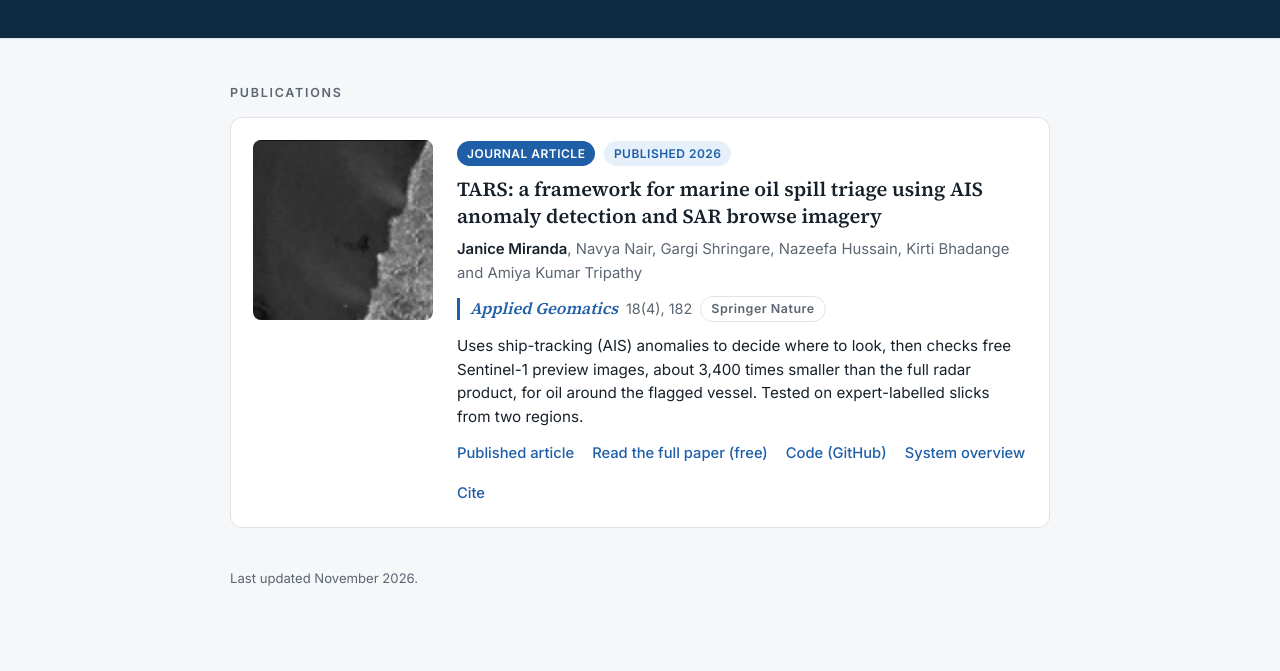
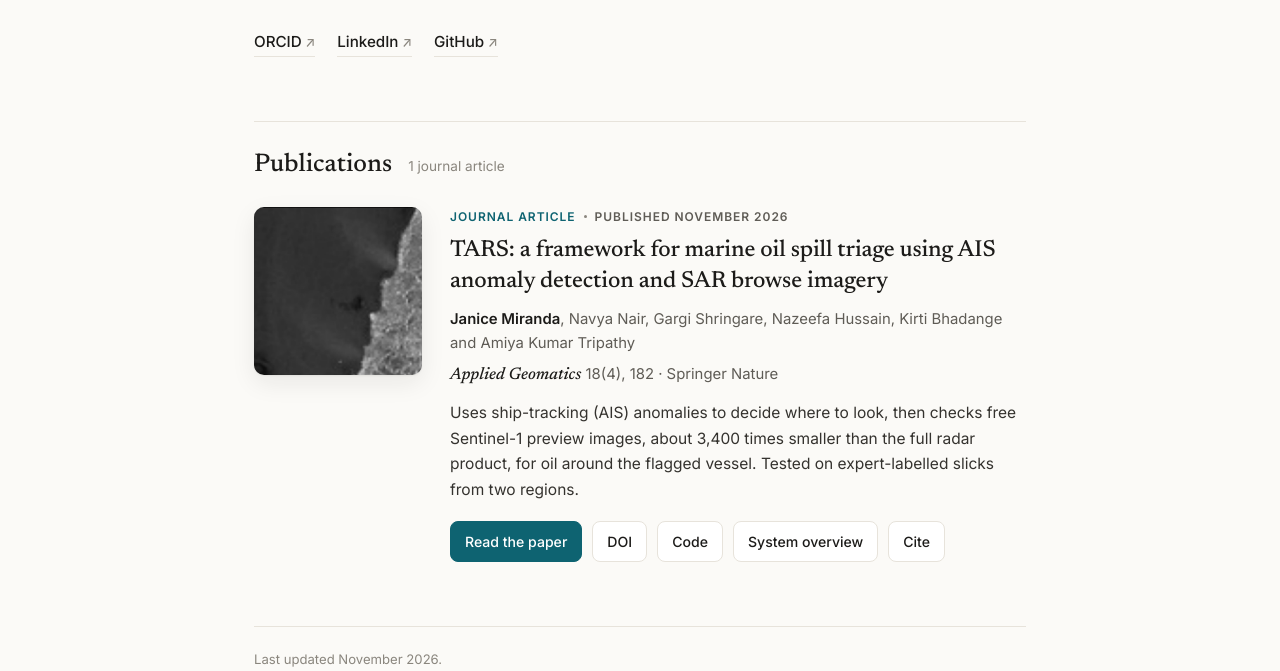
Before and after one commit to a-student-for-life/Research_Papers, a plain HTML site: page index.html in a window 1280 px wide. Shown: the part 222-893 px from the top of the page. Drawn offline with Linux system fonts and the light colour scheme.

Commit message:
Light editorial redesign

```diff
--- a/index.html
+++ b/index.html
@@ -3,6 +3,8 @@
 <head>
 <meta charset="utf-8">
 <meta name="viewport" content="width=device-width, initial-scale=1">
+<meta name="color-scheme" content="light">
+<meta name="theme-color" content="#fbfaf7">
 <title>Janice Miranda</title>
 <meta name="description" content="Janice Miranda: publications.">
 <!-- Link previews (LinkedIn, WhatsApp, X) -->
@@ -29,80 +31,91 @@
 <meta name="citation_doi" content="10.1007/s12518-026-00837-5">
 <link rel="preconnect" href="https://fonts.googleapis.com">
 <link rel="preconnect" href="https://fonts.gstatic.com" crossorigin>
-<link href="https://fonts.googleapis.com/css2?family=Inter:wght@400;500;600&family=Source+Serif+4:opsz,wght@8..60,400;8..60,600&display=swap" rel="stylesheet">
+<link href="https://fonts.googleapis.com/css2?family=Inter:wght@400;500;600&family=Newsreader:ital,opsz,wght@0,6..72,400;0,6..72,500;1,6..72,400;1,6..72,500&display=swap" rel="stylesheet">
 <style>
   :root {
-    --bg: #f6f7f8; --text: #16202a; --muted: #5b6672; --line: #dfe3e8;
-    --card: #ffffff; --band: #0f2a43; --band-text: #ffffff; --band-muted: #b9c8d8;
-    --accent: #1f5fa8; --pill: rgba(255,255,255,0.12); --pill-hover: rgba(255,255,255,0.22);
-    --tag-bg: #e6f0fa; --tag-text: #1f5fa8;
-  }
-  @media (prefers-color-scheme: dark) {
-    :root { --bg: #0e1318; --text: #e6eaee; --muted: #9aa6b2; --line: #26303a;
-            --card: #151c23; --band: #0b1e30; --accent: #7fb0ea;
-            --tag-bg: #1b2d42; --tag-text: #9cc4f0; }
+    color-scheme: light;
+    --paper: #fbfaf7; --ink: #1c1b19; --soft: #5f5c56; --faint: #8a867e; --rule: #e7e3db;
+    --ocean: #0e6371; --ocean-deep: #0a4a55; --ocean-wash: #e8f2f2; --card: #ffffff;
   }
   * { box-sizing: border-box; }
-  body { margin: 0; background: var(--bg); color: var(--text);
-         font: 16px/1.6 "Inter", system-ui, -apple-system, "Segoe UI", sans-serif; }
-  a { color: var(--accent); text-decoration: none; }
-  a:hover { text-decoration: underline; }
-  .wrap { max-width: 860px; margin: 0 auto; padding: 0 20px; }
+  html { background: var(--paper); }
+  body { margin: 0; background: var(--paper); color: var(--ink);
+         font: 16px/1.65 "Inter", system-ui, -apple-system, "Segoe UI", sans-serif;
+         -webkit-font-smoothing: antialiased; }
+  a { color: var(--ocean); text-decoration: none; }
+  .wrap { max-width: 820px; margin: 0 auto; padding: 0 24px; }
 
-  header { background: var(--band); color: var(--band-text); padding: 64px 0 52px; border-bottom: 1px solid var(--line); }
-  h1 { font: 600 2.6rem/1.15 "Source Serif 4", Georgia, serif; margin: 0 0 8px; letter-spacing: -0.01em; }
-  .role { color: var(--band-muted); margin: 0 0 24px; font-size: 1.05rem; }
-  .links { display: flex; flex-wrap: wrap; gap: 10px; }
-  .links a { color: var(--band-text); background: var(--pill); border-radius: 999px;
-             padding: 7px 16px; font-size: 0.9rem; font-weight: 500; }
-  .links a:hover { background: var(--pill-hover); text-decoration: none; }
+  /* Header */
+  header { padding: 88px 0 40px; }
+  .eyebrow { font-size: 0.78rem; font-weight: 600; letter-spacing: 0.16em; text-transform: uppercase;
+             color: var(--ocean); margin: 0 0 14px; }
+  h1 { font: 500 clamp(2.6rem, 7vw, 3.6rem)/1.05 "Newsreader", Georgia, serif; letter-spacing: -0.02em; margin: 0 0 14px; }
+  .role { color: var(--soft); font-size: 1.05rem; margin: 0 0 26px; max-width: 34em; }
+  .links { display: flex; flex-wrap: wrap; gap: 6px 22px; font-size: 0.95rem; font-weight: 500; }
+  .links a { color: var(--ink); border-bottom: 1px solid var(--rule); padding-bottom: 2px; transition: border-color .15s, color .15s; }
+  .links a:hover { color: var(--ocean); border-color: var(--ocean); }
+  .links a::after { content: " \2197"; color: var(--faint); font-size: 0.85em; }
 
-  main.wrap { padding: 48px 20px 72px; }
-  h2 { font: 600 0.78rem/1 "Inter", sans-serif; text-transform: uppercase; letter-spacing: 0.14em;
-       color: var(--muted); margin: 0 0 18px; }
+  /* Section */
+  main { padding: 8px 0 80px; }
+  .section-head { display: flex; align-items: baseline; gap: 16px; border-top: 1px solid var(--rule);
+                  padding-top: 28px; margin: 24px 0 26px; }
+  h2 { font: 500 1.6rem/1.2 "Newsreader", Georgia, serif; margin: 0; }
+  .count { color: var(--faint); font-size: 0.85rem; }
 
-  .pub { display: grid; grid-template-columns: 180px 1fr; gap: 24px; background: var(--card);
-         border: 1px solid var(--line); border-radius: 12px; padding: 22px; }
-  .pub img { width: 180px; height: 180px; object-fit: cover; border-radius: 8px; display: block; }
-  .tag { display: inline-block; background: var(--tag-bg); color: var(--tag-text); font-size: 0.75rem;
-         font-weight: 600; letter-spacing: 0.04em; border-radius: 999px; padding: 3px 10px; margin-bottom: 10px; }
-  .tag-type { background: var(--accent); color: var(--card); margin-right: 4px; }
-  .pub-title { font: 600 1.25rem/1.35 "Source Serif 4", Georgia, serif; margin: 0 0 8px; }
-  .pub-meta { color: var(--muted); font-size: 0.93rem; margin: 0 0 3px; }
-  .pub-meta strong { color: var(--text); font-weight: 600; }
-  .pub-venue { margin: 10px 0 0; display: flex; flex-wrap: wrap; align-items: center; gap: 8px; }
-  .journal { font: italic 600 1.02rem/1.3 "Source Serif 4", Georgia, serif; color: var(--accent);
-             border-left: 3px solid var(--accent); padding-left: 10px; }
-  .publisher { font-size: 0.78rem; font-weight: 600; letter-spacing: 0.04em; color: var(--muted);
-               border: 1px solid var(--line); border-radius: 999px; padding: 2px 10px; }
-  .summary { margin: 12px 0 0; font-size: 0.95rem; line-height: 1.55; }
-  .cite { margin-top: 14px; }
-  .cite summary { cursor: pointer; display: inline-block; font-size: 0.92rem; font-weight: 500; color: var(--accent); list-style: none; }
-  .cite summary::-webkit-details-marker { display: none; }
-  .cite-box { position: relative; margin-top: 10px; }
-  .cite pre { margin: 0; padding: 40px 16px 14px; background: var(--bg); border: 1px solid var(--line); border-radius: 8px;
-              font: 0.78rem/1.5 ui-monospace, SFMono-Regular, Menlo, Consolas, monospace; white-space: pre-wrap; overflow-wrap: anywhere; }
-  .copy { position: absolute; top: 8px; right: 8px; font: 500 0.78rem/1 "Inter", sans-serif; color: var(--accent);
-          background: var(--card); border: 1px solid var(--line); border-radius: 6px; padding: 6px 10px; cursor: pointer; }
-  .pub-links { margin-top: 14px; display: flex; flex-wrap: wrap; gap: 8px 18px; font-size: 0.92rem; font-weight: 500; }
-  .pub-links span { color: var(--muted); font-weight: 400; }
-  .cite-text { font-size: 0.86rem; line-height: 1.5; margin: 10px 0 8px; overflow-wrap: anywhere; }
-  .vol { font-size: 0.9rem; color: var(--muted); }
-  .note { color: var(--muted); font-size: 0.8rem; margin: 14px 0 0; }
+  /* Publication */
+  .pub { display: grid; grid-template-columns: 168px 1fr; gap: 28px; }
+  .thumb { display: block; border-radius: 10px; overflow: hidden; aspect-ratio: 1 / 1;
+           box-shadow: 0 1px 2px rgba(28,27,25,.06), 0 8px 24px rgba(28,27,25,.08); }
+  .thumb img { width: 100%; height: 100%; object-fit: cover; display: block; transition: transform .3s; }
+  .thumb:hover img { transform: scale(1.04); }
+  .kicker { display: flex; flex-wrap: wrap; gap: 8px; align-items: center; margin: 0 0 10px; font-size: 0.75rem;
+            font-weight: 600; letter-spacing: 0.08em; text-transform: uppercase; }
+  .kicker .type { color: var(--ocean); }
+  .kicker .dot { width: 3px; height: 3px; border-radius: 50%; background: var(--faint); }
+  .kicker .status { color: var(--soft); }
+  .pub-title { font: 500 1.45rem/1.3 "Newsreader", Georgia, serif; margin: 0 0 10px; letter-spacing: -0.005em; }
+  .pub-title a { color: var(--ink); }
+  .pub-title a:hover { color: var(--ocean); }
+  .authors { color: var(--soft); font-size: 0.93rem; margin: 0 0 6px; }
+  .authors strong { color: var(--ink); font-weight: 600; }
+  .venue { margin: 0 0 14px; font-size: 0.93rem; color: var(--soft); }
+  .venue em { font: italic 500 1.05rem "Newsreader", Georgia, serif; color: var(--ink); }
+  .summary { margin: 0 0 18px; font-size: 0.97rem; color: #34322e; max-width: 40em; }
 
-  footer { color: var(--muted); font-size: 0.82rem; padding-top: 40px; }
+  .actions { display: flex; flex-wrap: wrap; gap: 10px; }
+  .btn { display: inline-flex; align-items: center; gap: 6px; font-size: 0.88rem; font-weight: 500;
+         padding: 8px 14px; border-radius: 8px; border: 1px solid var(--rule); background: var(--card);
+         color: var(--ink); cursor: pointer; transition: border-color .15s, background .15s, color .15s; font-family: inherit; }
+  .btn:hover { border-color: var(--ocean); color: var(--ocean); }
+  .btn.primary { background: var(--ocean); border-color: var(--ocean); color: #fff; }
+  .btn.primary:hover { background: var(--ocean-deep); border-color: var(--ocean-deep); color: #fff; }
 
-  @media (max-width: 600px) {
-    header { padding: 44px 0 36px; }
-    h1 { font-size: 2.1rem; }
-    .pub { grid-template-columns: 1fr; }
-    .pub img { width: 100%; height: 200px; }
+  /* Cite */
+  .cite-toggle[aria-expanded="true"] { border-color: var(--ocean); color: var(--ocean); background: var(--ocean-wash); }
+  .cite-panel { margin-top: 14px; background: var(--card); border: 1px solid var(--rule); border-radius: 10px; padding: 16px 18px; }
+  .cite-label { font-size: 0.72rem; font-weight: 600; letter-spacing: 0.1em; text-transform: uppercase; color: var(--faint); margin: 0 0 6px; }
+  .cite-text { font-size: 0.88rem; line-height: 1.55; margin: 0 0 16px; overflow-wrap: anywhere; }
+  .cite-box { position: relative; }
+  .cite-panel pre { margin: 0; padding: 14px 16px; background: var(--paper); border: 1px solid var(--rule); border-radius: 8px;
+              font: 0.78rem/1.55 ui-monospace, SFMono-Regular, Menlo, Consolas, monospace; white-space: pre; overflow-x: auto; padding-top: 40px; color: #34322e; }
+  .copy { position: absolute; top: 8px; right: 8px; padding: 5px 10px; font-size: 0.78rem; }
+
+  footer { border-top: 1px solid var(--rule); margin-top: 64px; padding-top: 22px; color: var(--faint); font-size: 0.82rem; }
+
+  @media (max-width: 640px) {
+    header { padding: 56px 0 28px; }
+    .pub { grid-template-columns: 1fr; gap: 18px; }
+    .thumb { width: 132px; }
+    .pub-title { font-size: 1.3rem; }
   }
 </style>
 </head>
 <body>
 <header>
   <div class="wrap">
+    <p class="eyebrow">Research</p>
     <h1>Janice Miranda</h1>
     <p class="role">Computer Engineering, Don Bosco Institute of Technology, Mumbai</p>
     <nav class="links">
@@ -114,29 +127,31 @@
 </header>
 
 <main class="wrap">
-  <h2>Publications</h2>
+  <div class="section-head"><h2>Publications</h2><span class="count">1 journal article</span></div>
 
   <article class="pub">
-    <a href="https://rdcu.be/mXU4jmgRC9Ua"><img src="img/tars_thumb.jpg" alt="Sentinel-1 browse image crop of a coastal area with an oil slick, from the TARS paper"></a>
+    <a class="thumb" href="https://rdcu.be/mXU4jmgRC9Ua"><img src="img/tars_thumb.jpg" alt="Sentinel-1 browse image crop of a coastal area with an oil slick, from the TARS paper"></a>
     <div>
-      <span class="tag tag-type">JOURNAL ARTICLE</span> <span class="tag">PUBLISHED 2026</span>
-      <p class="pub-title">TARS: a framework for marine oil spill triage using AIS anomaly detection and SAR browse imagery</p>
-      <p class="pub-meta"><strong>Janice Miranda</strong>, Navya Nair, Gargi Shringare, Nazeefa Hussain,
+      <p class="kicker"><span class="type">Journal article</span><span class="dot"></span><span class="status">Published November 2026</span></p>
+      <h3 class="pub-title"><a href="https://rdcu.be/mXU4jmgRC9Ua">TARS: a framework for marine oil spill triage using AIS anomaly detection and SAR browse imagery</a></h3>
+      <p class="authors"><strong>Janice Miranda</strong>, Navya Nair, Gargi Shringare, Nazeefa Hussain,
       Kirti Bhadange and Amiya Kumar Tripathy</p>
-      <p class="pub-venue"><span class="journal">Applied Geomatics</span> <span class="vol">18(4), 182</span> <span class="publisher">Springer Nature</span></p>
+      <p class="venue"><em>Applied Geomatics</em> 18(4), 182 &middot; Springer Nature</p>
       <p class="summary">Uses ship-tracking (AIS) anomalies to decide where to look, then checks
       free Sentinel-1 preview images, about 3,400 times smaller than the full radar product,
       for oil around the flagged vessel. Tested on expert-labelled slicks from two regions.</p>
-      <div class="pub-links">
-        <a href="https://doi.org/10.1007/s12518-026-00837-5">Published article</a>
-        <a href="https://rdcu.be/mXU4jmgRC9Ua">Read the full paper (free)</a>
-        <a href="https://github.com/a-student-for-life/TARS-triage">Code (GitHub)</a>
-        <a href="img/tars_overview.png">System overview</a>
+      <div class="actions">
+        <a class="btn primary" href="https://rdcu.be/mXU4jmgRC9Ua">Read the paper</a>
+        <a class="btn" href="https://doi.org/10.1007/s12518-026-00837-5">DOI</a>
+        <a class="btn" href="https://github.com/a-student-for-life/TARS-triage">Code</a>
+        <a class="btn" href="img/tars_overview.png">System overview</a>
+        <button class="btn cite-toggle" type="button" aria-expanded="false" aria-controls="cite-tars">Cite</button>
       </div>
-      <details class="cite">
-        <summary>Cite</summary>
-        <p class="cite-text" id="txt-tars">Miranda J, Nair N, Shringare G, Hussain N, Bhadange K, Tripathy AK (2026) TARS: a framework for marine oil spill triage using AIS anomaly detection and SAR browse imagery. Appl Geomat 18:182. https://doi.org/10.1007/s12518-026-00837-5</p>
-        <div class="cite-box">
+        <div class="cite-panel" id="cite-tars" hidden>
+          <p class="cite-label">Reference</p>
+          <p class="cite-text">Miranda J, Nair N, Shringare G, Hussain N, Bhadange K, Tripathy AK (2026) TARS: a framework for marine oil spill triage using AIS anomaly detection and SAR browse imagery. Appl Geomat 18:182. https://doi.org/10.1007/s12518-026-00837-5</p>
+          <p class="cite-label">BibTeX</p>
+          <div class="cite-box">
 <pre id="bib-tars">@article{miranda2026tars,
   title     = {{TARS}: a framework for marine oil spill triage using
                {AIS} anomaly detection and {SAR} browse imagery},
@@ -154,15 +169,21 @@
   pages     = {182},
   doi       = {10.1007/s12518-026-00837-5}
 }</pre>
-          <button class="copy" type="button" data-target="bib-tars">Copy</button>
+            <button class="btn copy" type="button" data-target="bib-tars">Copy</button>
+          </div>
         </div>
-      </details>
     </div>
   </article>
 
   <footer>Last updated November 2026.</footer>
 </main>
 <script>
+document.querySelectorAll('.cite-toggle').forEach(function (b) {
+  b.addEventListener('click', function () {
+    var p = document.getElementById(b.getAttribute('aria-controls'));
+    var open = p.hidden; p.hidden = !open; b.setAttribute('aria-expanded', open ? 'true' : 'false');
+  });
+});
 document.querySelectorAll('.copy').forEach(function (b) {
   b.addEventListener('click', function () {
     var t = document.getElementById(b.dataset.target).innerText;
```
